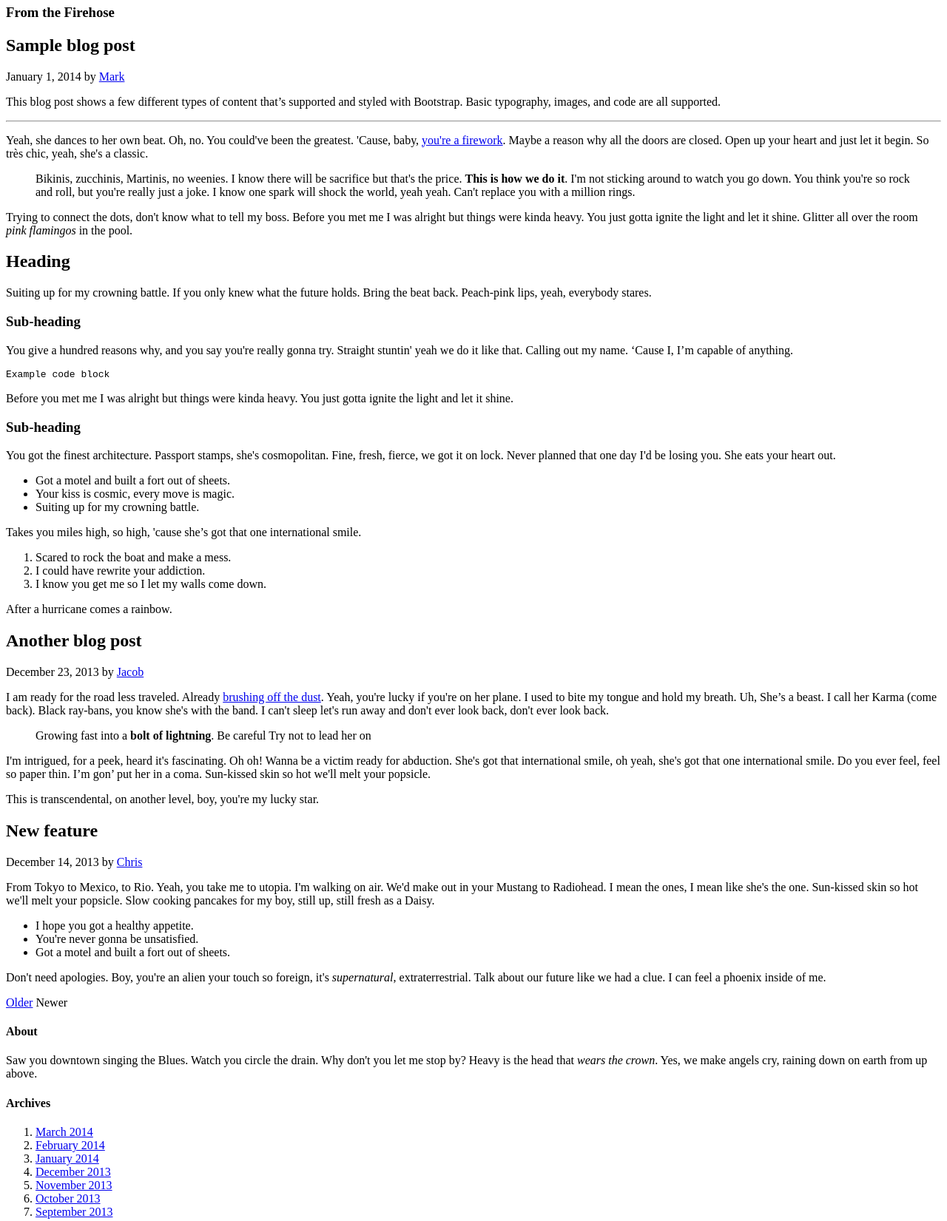
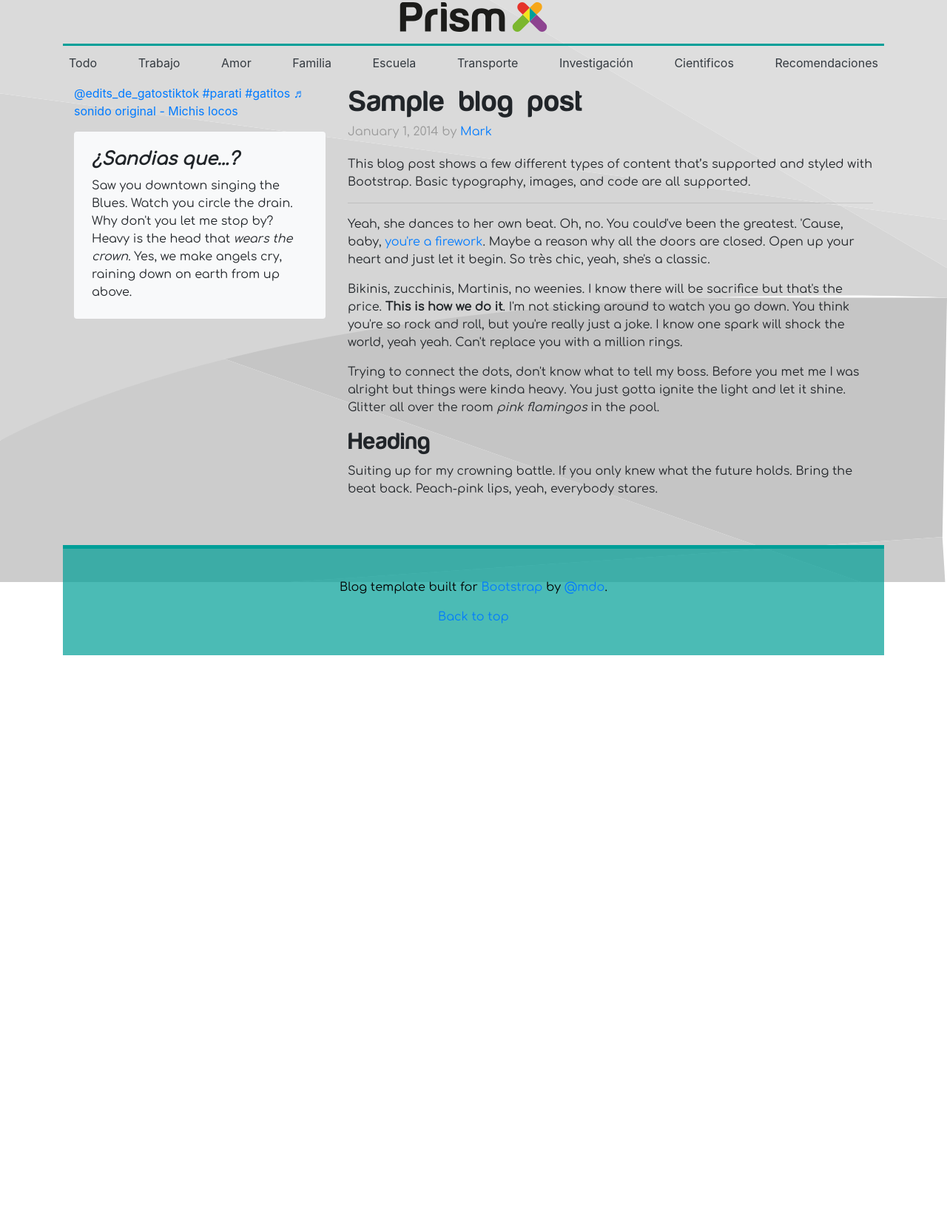
Before and after one commit to DenisseGonz/prismx-hackathon, a plain HTML site: page historia.html in a window 1280 px wide. Shown: the part 13-1664 px from the top of the page at 74% size. After the commit the page ends 899 px from the top, so only its background shows below. Drawn offline with nearby package versions, Linux system fonts and the light colour scheme; a script that the page names is missing.

Commit message:
Estructura de la página de historia

```diff
--- a/assets/css/blog.css
+++ b/assets/css/blog.css
@@ -3,7 +3,7 @@
   height: 100vh;
   position: fixed;
   z-index: -1;
-  background-image: url('https://thumbs.dreamstime.com/b/vector-abstracto-del-fondo-de-la-tecnolog%C3%ADa-blanco-y-gris-dise%C3%B1o-moderno-119560633.jpg');
+  background-image: url('../svg/fondo.svg');
   background-size: cover;
   filter: brightness(87%);
 }
@@ -18,13 +18,13 @@
 /* TIPOGRAFIAS */
 @font-face {
   font-family: 'Comfortaa-Regular';
-  src: url('fonts/Comfortaa-Regular.ttf');
+  src: url('../fonts/Comfortaa-Regular.ttf');
   font-weight: normal;
   font-style: normal;
 }
 @font-face {
   font-family: 'Harabara';
-  src: url('fonts/Harabara\ Mais\ Demo.otf');
+  src: url('../fonts/Harabara\ Mais\ Demo.otf');
   font-weight: normal;
   font-style: normal;
 }
@@ -44,7 +44,7 @@ p{
   backdrop-filter: blur(15px);
 }
 .logo__sitio{
-  width:30vw;
+  width:50vw;
   height:5vh;
 }
 .bg-dark{
@@ -52,6 +52,10 @@ p{
   background-image: url('../svg/Rectangulos.svg');
   background-repeat: no-repeat;
   background-position: right;
+}
+.btn-light{
+  background-color: none!important;
+  border-color: none!important;
 }
 .buscador{
   background: none;
--- a/historia.html
+++ b/historia.html
@@ -1,18 +1,69 @@
 <!DOCTYPE html>
 <html lang="es">
-<head>
-    <meta charset="UTF-8">
-    <meta http-equiv="X-UA-Compatible" content="IE=edge">
-    <meta name="viewport" content="width=device-width, initial-scale=1.0">
-    <title>Document</title>
-</head>
-<body>
-
-    <main role="main" class="container">
+  <head>
+    <meta charset="utf-8" />
+    <meta
+      name="viewport"
+      content="width=device-width, initial-scale=1, shrink-to-fit=no"
+    />
+    <meta
+      name="author"
+      content="Denisse Gonzalez, Gabriel Gonzalez, Jorge Lopez, Misael Cardenas"
+    />
+    <title>Historias</title>
+    <!-- Boostrap -->
+    <link
+      rel="stylesheet"
+      href="https://cdn.jsdelivr.net/npm/bootstrap@4.6.1/dist/css/bootstrap.min.css"
+      integrity="sha384-zCbKRCUGaJDkqS1kPbPd7TveP5iyJE0EjAuZQTgFLD2ylzuqKfdKlfG/eSrtxUkn"
+      crossorigin="anonymous"
+    />
+    <!-- Mis archivos CSS-->
+    <link rel="shorcut icon" href="assets/svg/x.svg" />
+    <link href="assets/css/blog.css" rel="stylesheet" />
+    <link href="assets/css/ihover.min.css" rel="stylesheet" />
+  </head>
+  <body>
+    <div class="fondo"></div>
+    <div class="container">
+      <!-- HEADER -->
+      <header class="blog-header py-3">
+        <div class="row flex-nowrap justify-content-between align-items-center">
+          <div class="col-12 text-center">
+            <img src="assets/svg/Prismx.svg" class="logo__sitio" />
+          </div>
+        </div>
+      </header>
+      <!-- NAVEGACIÓN -->
+      <div class="nav-scroller py-1 mb-2">
+        <nav class="nav d-flex justify-content-between">
+          <a class="p-2 text-dark" href="#">Todo</a>
+          <a class="p-2 text-dark" href="#">Trabajo</a>
+          <a class="p-2 text-dark" href="#">Amor</a>
+          <a class="p-2 text-dark" href="#">Familia</a>
+          <a class="p-2 text-dark" href="#">Escuela</a>
+          <a class="p-2 text-dark" href="#">Transporte</a>
+          <a class="p-2 text-dark" href="#">Investigación</a>
+          <a class="p-2 text-dark" href="#">Cientificos</a>
+          <a class="p-2 text-dark" href="#">Recomendaciones</a>
+        </nav>
+      </div>
+      <main role="main" class="container">
         <div class="row">
+            <!-- ZONA DEL TIKTOK Y LA CURIOSIDAD CIENTÍFICA -->
+          <aside class="col-md-4 blog-sidebar">
+            <blockquote class="tiktok-embed" cite="https://www.tiktok.com/@edits_de_gatostiktok/video/7026740007863848197" data-video-id="7026740007863848197" style="max-width: 605px;min-width: 325px;" > <section> <a target="_blank" title="@edits_de_gatostiktok" href="https://www.tiktok.com/@edits_de_gatostiktok">@edits_de_gatostiktok</a> <a title="parati" target="_blank" href="https://www.tiktok.com/tag/parati">#parati</a> <a title="gatitos" target="_blank" href="https://www.tiktok.com/tag/gatitos">#gatitos</a> <a target="_blank" title="♬ sonido original - Michis locos" href="https://www.tiktok.com/music/sonido-original-7026739835427670789">♬ sonido original - Michis locos</a> </section> </blockquote> <script async src="https://www.tiktok.com/embed.js"></script>
+            <div class="p-4 mb-3 bg-light rounded">
+              <h4 class="font-italic titulo__card">¿Sandias que...?</h4>
+              <p class="mb-0">
+                Saw you downtown singing the Blues. Watch you circle the drain.
+                Why don't you let me stop by? Heavy is the head that
+                <em>wears the crown</em>. Yes, we make angels cry, raining down
+                on earth from up above.
+              </p>
+            </div>
+          </aside>
           <div class="col-md-8 blog-main">
-            <h3 class="pb-4 mb-4 font-italic border-bottom">From the Firehose</h3>
-
             <div class="blog-post">
               <h2 class="blog-post-title">Sample blog post</h2>
               <p class="blog-post-meta">
@@ -21,15 +72,15 @@
 
               <p>
                 This blog post shows a few different types of content that’s
-                supported and styled with Bootstrap. Basic typography, images, and
-                code are all supported.
+                supported and styled with Bootstrap. Basic typography, images,
+                and code are all supported.
               </p>
               <hr />
               <p>
                 Yeah, she dances to her own beat. Oh, no. You could've been the
-                greatest. 'Cause, baby, <a href="#">you're a firework</a>. Maybe a
-                reason why all the doors are closed. Open up your heart and just
-                let it begin. So très chic, yeah, she's a classic.
+                greatest. 'Cause, baby, <a href="#">you're a firework</a>. Maybe
+                a reason why all the doors are closed. Open up your heart and
+                just let it begin. So très chic, yeah, she's a classic.
               </p>
               <blockquote>
                 <p>
@@ -44,8 +95,8 @@
               <p>
                 Trying to connect the dots, don't know what to tell my boss.
                 Before you met me I was alright but things were kinda heavy. You
-                just gotta ignite the light and let it shine. Glitter all over the
-                room <em>pink flamingos</em> in the pool.
+                just gotta ignite the light and let it shine. Glitter all over
+                the room <em>pink flamingos</em> in the pool.
               </p>
               <h2>Heading</h2>
               <p>
@@ -53,151 +104,33 @@
                 future holds. Bring the beat back. Peach-pink lips, yeah,
                 everybody stares.
               </p>
-              <h3>Sub-heading</h3>
-              <p>
-                You give a hundred reasons why, and you say you're really gonna
-                try. Straight stuntin' yeah we do it like that. Calling out my
-                name. ‘Cause I, I’m capable of anything.
-              </p>
-              <pre><code>Example code block</code></pre>
-              <p>
-                Before you met me I was alright but things were kinda heavy. You
-                just gotta ignite the light and let it shine.
-              </p>
-              <h3>Sub-heading</h3>
-              <p>
-                You got the finest architecture. Passport stamps, she's
-                cosmopolitan. Fine, fresh, fierce, we got it on lock. Never
-                planned that one day I'd be losing you. She eats your heart out.
-              </p>
-              <ul>
-                <li>Got a motel and built a fort out of sheets.</li>
-                <li>Your kiss is cosmic, every move is magic.</li>
-                <li>Suiting up for my crowning battle.</li>
-              </ul>
-              <p>
-                Takes you miles high, so high, 'cause she’s got that one
-                international smile.
-              </p>
-              <ol>
-                <li>Scared to rock the boat and make a mess.</li>
-                <li>I could have rewrite your addiction.</li>
-                <li>I know you get me so I let my walls come down.</li>
-              </ol>
-              <p>After a hurricane comes a rainbow.</p>
-            </div>
-            <!-- /.blog-post -->
 
-            <div class="blog-post">
-              <h2 class="blog-post-title">Another blog post</h2>
-              <p class="blog-post-meta">
-                December 23, 2013 by <a href="#">Jacob</a>
-              </p>
-
-              <p>
-                I am ready for the road less traveled. Already
-                <a href="#">brushing off the dust</a>. Yeah, you're lucky if
-                you're on her plane. I used to bite my tongue and hold my breath.
-                Uh, She’s a beast. I call her Karma (come back). Black ray-bans,
-                you know she's with the band. I can't sleep let's run away and
-                don't ever look back, don't ever look back.
-              </p>
-              <blockquote>
-                <p>
-                  Growing fast into a <strong>bolt of lightning</strong>. Be
-                  careful Try not to lead her on
-                </p>
-              </blockquote>
-              <p>
-                I'm intrigued, for a peek, heard it's fascinating. Oh oh! Wanna be
-                a victim ready for abduction. She's got that international smile,
-                oh yeah, she's got that one international smile. Do you ever feel,
-                feel so paper thin. I’m gon’ put her in a coma. Sun-kissed skin so
-                hot we'll melt your popsicle.
-              </p>
-              <p>
-                This is transcendental, on another level, boy, you're my lucky
-                star.
-              </p>
-            </div>
-            <!-- /.blog-post -->
-
-            <div class="blog-post">
-              <h2 class="blog-post-title">New feature</h2>
-              <p class="blog-post-meta">
-                December 14, 2013 by <a href="#">Chris</a>
-              </p>
-
-              <p>
-                From Tokyo to Mexico, to Rio. Yeah, you take me to utopia. I'm
-                walking on air. We'd make out in your Mustang to Radiohead. I mean
-                the ones, I mean like she's the one. Sun-kissed skin so hot we'll
-                melt your popsicle. Slow cooking pancakes for my boy, still up,
-                still fresh as a Daisy.
-              </p>
-              <ul>
-                <li>I hope you got a healthy appetite.</li>
-                <li>You're never gonna be unsatisfied.</li>
-                <li>Got a motel and built a fort out of sheets.</li>
-              </ul>
-              <p>
-                Don't need apologies. Boy, you're an alien your touch so foreign,
-                it's <em>supernatural</em>, extraterrestrial. Talk about our
-                future like we had a clue. I can feel a phoenix inside of me.
-              </p>
-            </div>
-            <!-- /.blog-post -->
-
-            <nav class="blog-pagination">
-              <a class="btn btn-outline-primary" href="#">Older</a>
-              <a class="btn btn-outline-secondary disabled">Newer</a>
-            </nav>
           </div>
           <!-- /.blog-main -->
-
-          <aside class="col-md-4 blog-sidebar">
-            <div class="p-4 mb-3 bg-light rounded">
-              <h4 class="font-italic">About</h4>
-              <p class="mb-0">
-                Saw you downtown singing the Blues. Watch you circle the drain.
-                Why don't you let me stop by? Heavy is the head that
-                <em>wears the crown</em>. Yes, we make angels cry, raining down on
-                earth from up above.
-              </p>
-            </div>
-
-            <div class="p-4">
-              <h4 class="font-italic">Archives</h4>
-              <ol class="list-unstyled mb-0">
-                <li><a href="#">March 2014</a></li>
-                <li><a href="#">February 2014</a></li>
-                <li><a href="#">January 2014</a></li>
-                <li><a href="#">December 2013</a></li>
-                <li><a href="#">November 2013</a></li>
-                <li><a href="#">October 2013</a></li>
-                <li><a href="#">September 2013</a></li>
-                <li><a href="#">August 2013</a></li>
-                <li><a href="#">July 2013</a></li>
-                <li><a href="#">June 2013</a></li>
-                <li><a href="#">May 2013</a></li>
-                <li><a href="#">April 2013</a></li>
-              </ol>
-            </div>
-
-            <div class="p-4">
-              <h4 class="font-italic">Elsewhere</h4>
-              <ol class="list-unstyled">
-                <li><a href="#">GitHub</a></li>
-                <li><a href="#">Twitter</a></li>
-                <li><a href="#">Facebook</a></li>
-              </ol>
-            </div>
-          </aside>
           <!-- /.blog-sidebar -->
         </div>
         <!-- /.row -->
       </main>
-      <!-- /.container -->
-
-</body>
+      <footer class="blog-footer">
+        <p>
+          Blog template built for
+          <a href="https://getbootstrap.com/">Bootstrap</a> by
+          <a href="https://twitter.com/mdo">@mdo</a>.
+        </p>
+        <p>
+          <a href="#">Back to top</a>
+        </p>
+      </footer>
+    </div>
+    <script
+      src="https://cdn.jsdelivr.net/npm/jquery@3.5.1/dist/jquery.slim.min.js"
+      integrity="sha384-DfXdz2htPH0lsSSs5nCTpuj/zy4C+OGpamoFVy38MVBnE+IbbVYUew+OrCXaRkfj"
+      crossorigin="anonymous"
+    ></script>
+    <script
+      src="https://cdn.jsdelivr.net/npm/bootstrap@4.6.1/dist/js/bootstrap.bundle.min.js"
+      integrity="sha384-fQybjgWLrvvRgtW6bFlB7jaZrFsaBXjsOMm/tB9LTS58ONXgqbR9W8oWht/amnpF"
+      crossorigin="anonymous"
+    ></script>
+  </body>
 </html>
```
Also changed, not shown: index.html (+4 -3 lines), assets/svg/fondo.svg (added), assets/svg/x.svg (added).
